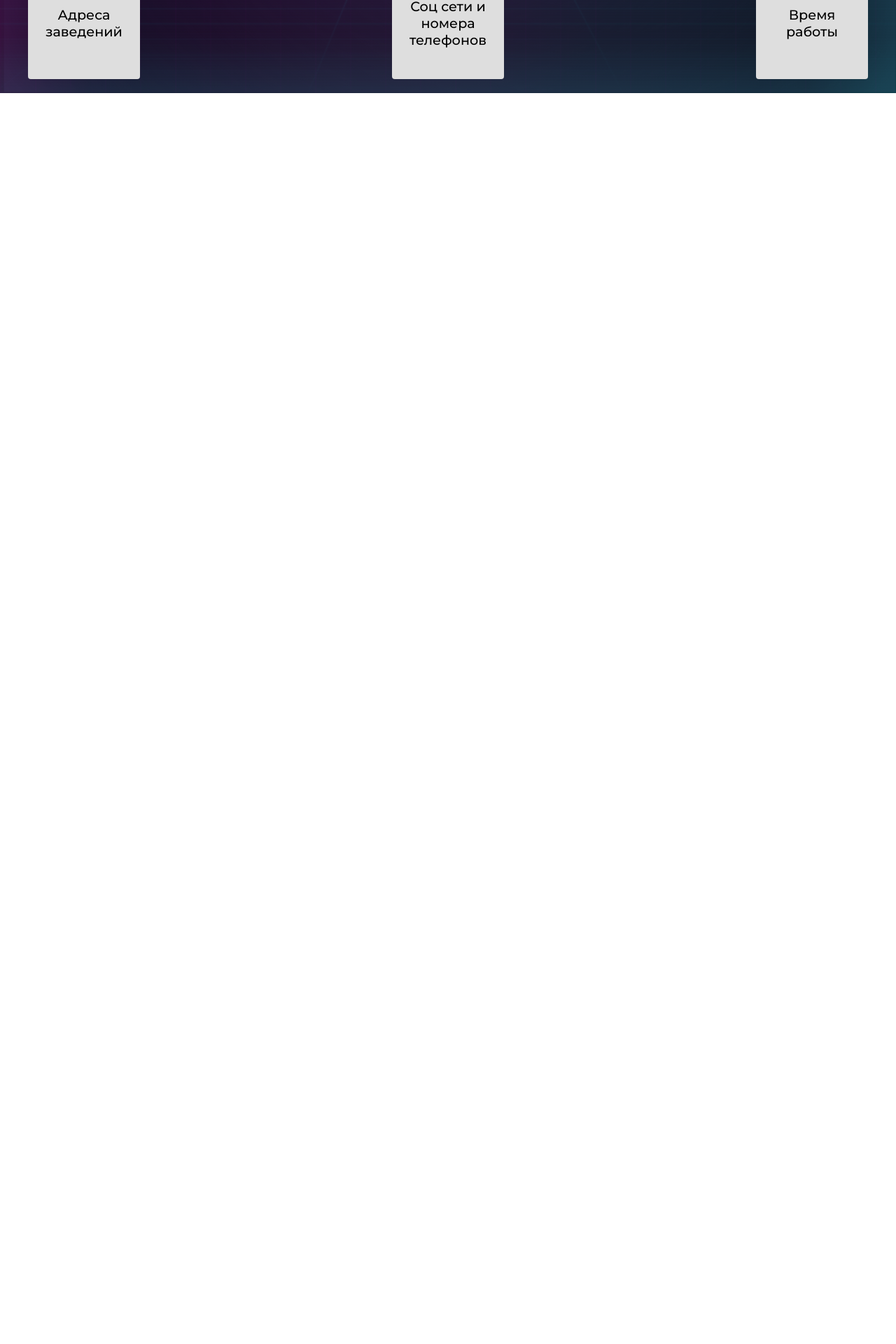
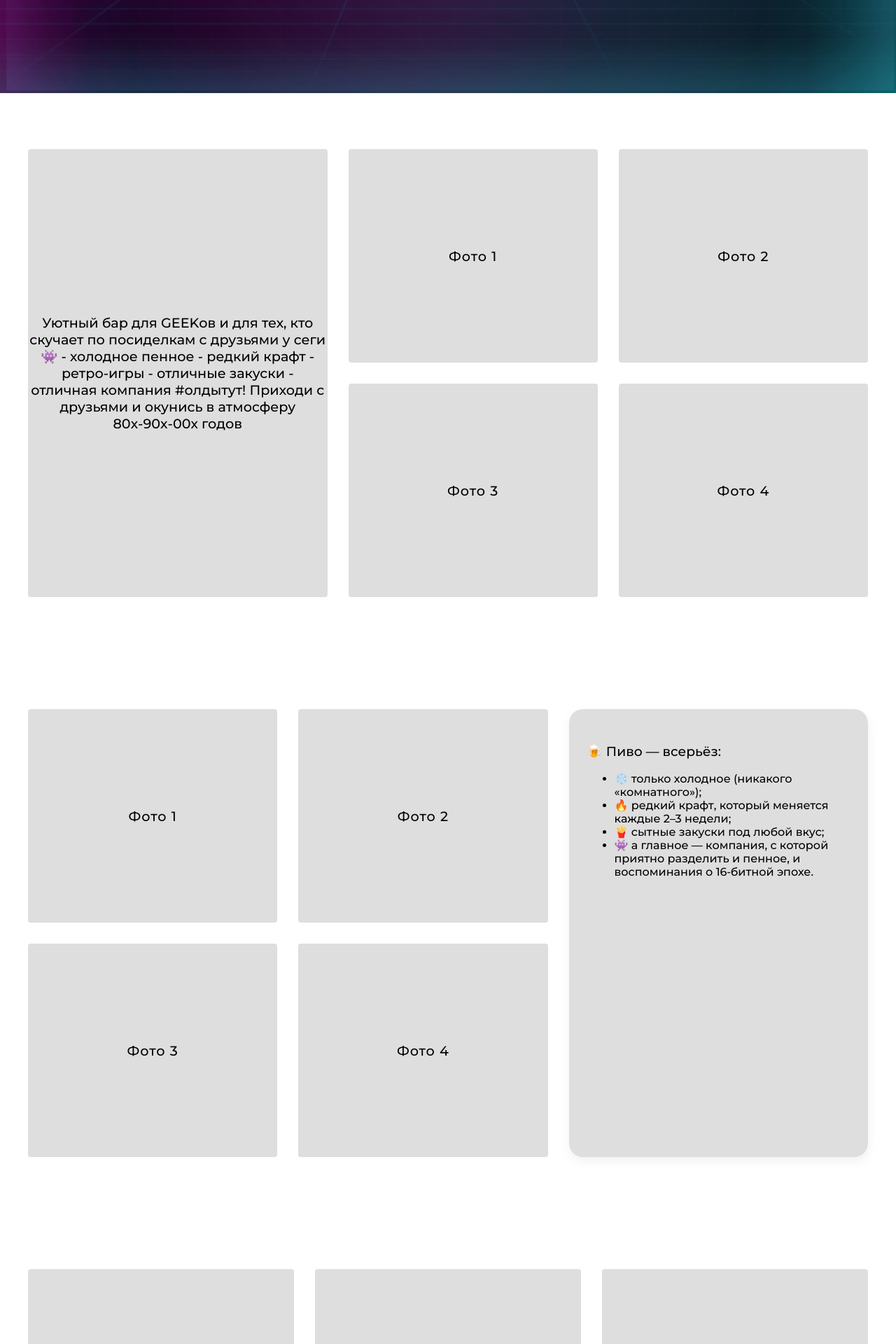
Before and after one commit to VasanLoket/RetroBarNuxt, a Nuxt app: page / in a window 1280 px wide. Shown: the part 667-2587 px from the top of the page at 70% size. Before the commit the page ends 800 px from the top, so only its background shows below. Built offline with nearby package versions, Linux system fonts and the light colour scheme.

Commit message:
Fix fatal error

```diff
--- /dev/null
+++ b/pages/index.vue
@@ -0,0 +1,61 @@
+<template>
+  <!-- Первый блок -->
+  <section class="page-section page-bg-1">
+    <div class="main-content">
+      <h1 class="main-title">Retrowave Bar</h1>
+    </div>
+  </section>
+
+  <!-- Второй блок -->
+  <section class="page-section page-bg-2 second-screen">
+    <div class="grid-container">
+      <div class="card about-card">
+        Уютный бар для GEEKов и для тех, кто скучает по посиделкам с друзьями у сеги 👾
+        - холодное пенное
+        - редкий крафт
+        - ретро-игры
+        - отличные закуски
+        - отличная компания
+        #олдытут! Приходи с друзьями и окунись в атмосферу 80х-90х-00х годов
+      </div>
+      <div class="card photo-card">Фото 1</div>
+      <div class="card photo-card">Фото 2</div>
+      <div class="card photo-card">Фото 3</div>
+      <div class="card photo-card">Фото 4</div>
+    </div>
+  </section>
+
+  <!-- Третий блок -->
+  <section class="page-section page-bg-3 third-screen">
+    <div class="grid-container-beer">
+      <div class="card photo-card">Фото 1</div>
+      <div class="card photo-card">Фото 2</div>
+      <div class="card photo-card">Фото 3</div>
+      <div class="card photo-card">Фото 4</div>
+      <div class="beer-block beer-block--list">
+        <h3>🍺 Пиво — всерьёз:</h3>
+        <ul>
+          <li>❄️ только холодное (никакого «комнатного»);</li>
+          <li>🔥 редкий крафт, который меняется каждые 2–3 недели;</li>
+          <li>🍟 сытные закуски под любой вкус;</li>
+          <li>👾 а главное — компания, с которой приятно разделить и пенное, и воспоминания о 16‑битной эпохе.</li>
+        </ul>
+      </div>
+    </div>
+  </section>
+
+  <!-- Четвёртый блок -->
+  <section class="page-section page-bg-4 fourth-screen">
+    <div class="flex-container-promo">
+      <div class="card promo-card">Акции</div>
+      <div class="card promo-card">Конкурсы и ивенты</div>
+      <div class="card promo-card">Система лояльности</div>
+    </div>
+  </section>
+</template>
+
+<script setup>
+</script>
+
+<style scoped>
+</style>
```
